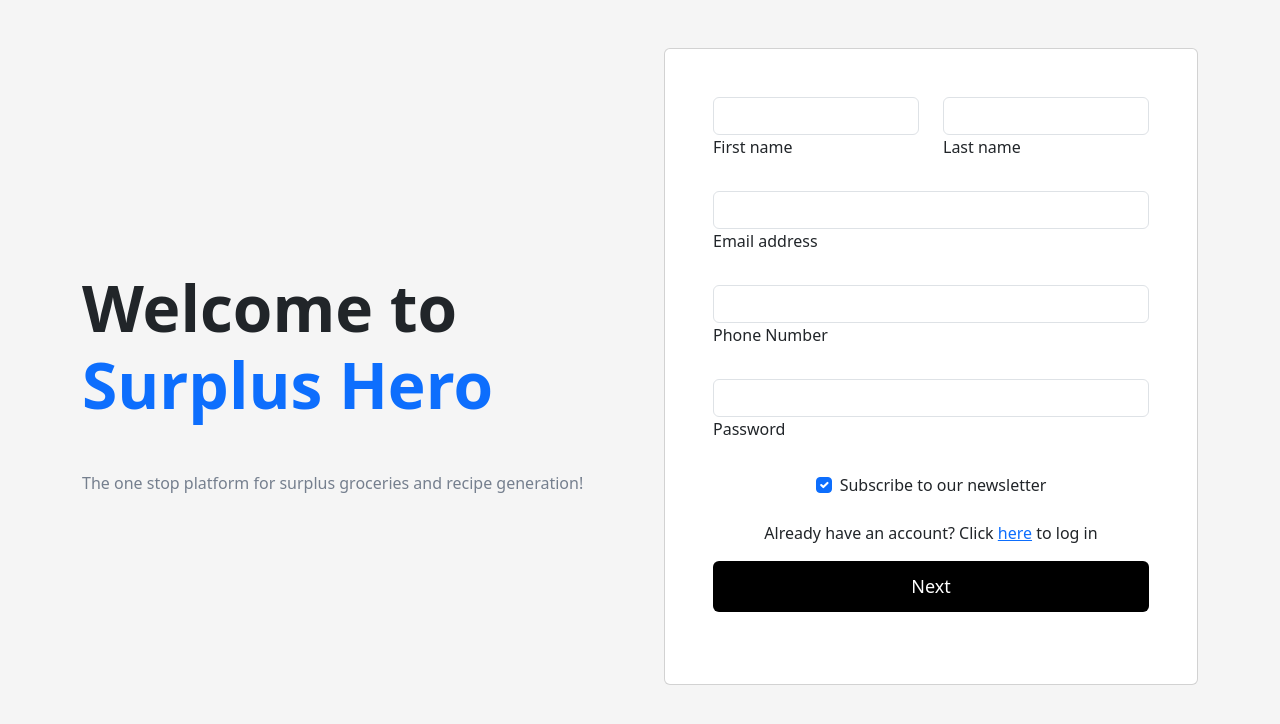
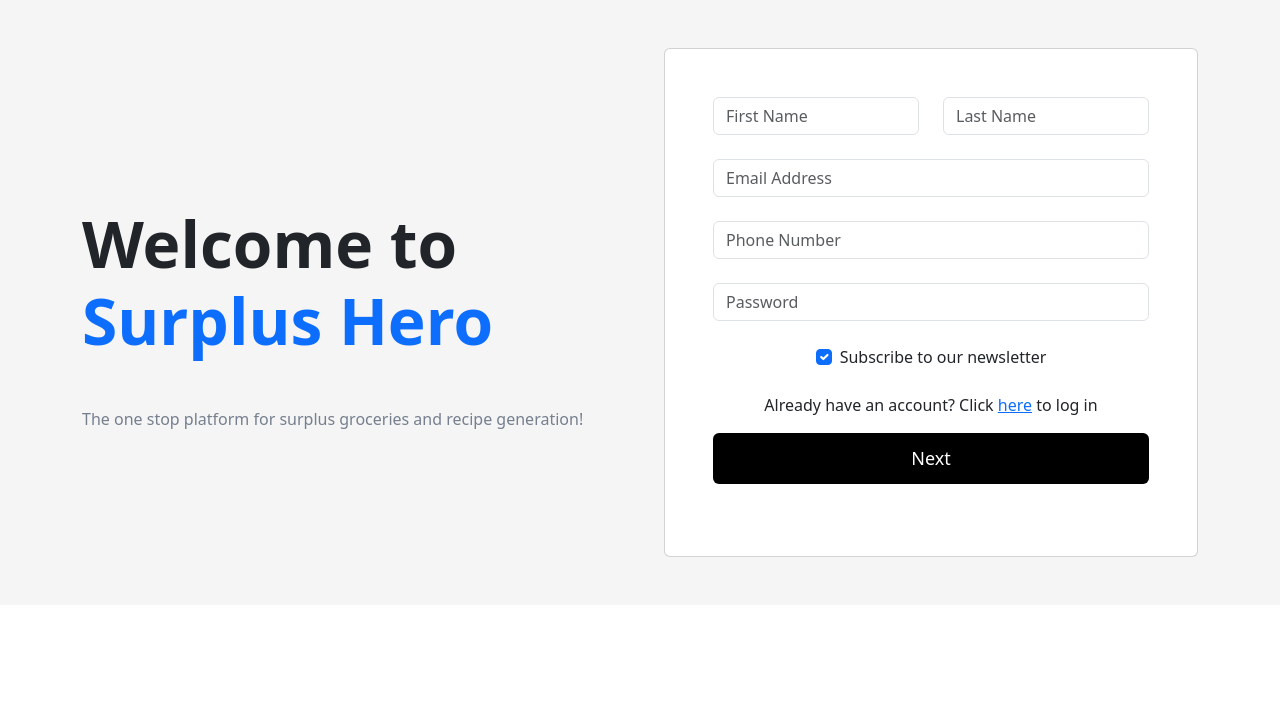
Before and after one commit to robinsjules/WAD2-Project, a Vue app in the folder SuperplusHero/: page /register in a window 1280 px wide. Shown: the top 724 px of the page. Built offline with nearby package versions, Linux system fonts and the light colour scheme.

Commit message:
made register2 look nicer

```diff
--- a/SuperplusHero/src/views/Register.vue
+++ b/SuperplusHero/src/views/Register.vue
@@ -1,6 +1,5 @@
 <template>
     <!-- <h2>Register Page</h2> -->
-    <link href="https://cdn.jsdelivr.net/npm/bootstrap@5.3.1/dist/css/bootstrap.min.css" rel="stylesheet" integrity="sha384-4bw+/aepP/YC94hEpVNVgiZdgIC5+VKNBQNGCHeKRQN+PtmoHDEXuppvnDJzQIu9" crossorigin="anonymous">
     <!-- Section: Design Block -->
     <section class="">
         <!-- Jumbotron -->
@@ -25,34 +24,34 @@
                                     <div class="row">
                                         <div class="col-md-6 mb-4">
                                             <div class="form-outline">
-                                                <input type="text" id="form3Example1" class="form-control" />
-                                                <label class="form-label" for="form3Example1">First name</label>
+                                                <input type="text" id="form3Example1" class="form-control" placeholder="First Name" />
+                                                <!-- <label class="form-label" for="form3Example1">First name</label> -->
                                             </div>
                                         </div>
                                         <div class="col-md-6 mb-4">
                                             <div class="form-outline">
-                                                <input type="text" id="form3Example2" class="form-control" />
-                                                <label class="form-label" for="form3Example2">Last name</label>
+                                                <input type="text" id="form3Example2" class="form-control" placeholder="Last Name" />
+                                                <!-- <label class="form-label" for="form3Example2">Last name</label> -->
                                             </div>
                                         </div>
                                     </div>
 
                                     <!-- Email input -->
                                     <div class="form-outline mb-4">
-                                        <input type="email" id="form3Example3" class="form-control" />
-                                        <label class="form-label" for="form3Example3">Email address</label>
+                                        <input type="email" id="form3Example3" class="form-control" placeholder="Email Address"/>
+                                        <!-- <label class="form-label" for="form3Example3">Email address</label> -->
                                     </div>
 
                                     <!-- Phone Number -->
                                     <div class="form-outline mb-4">
-                                        <input type="phonenum" id="form3Example3" class="form-control" />
-                                        <label class="form-label" for="form3Example3">Phone Number</label>
+                                        <input type="phonenum" id="form3Example3" class="form-control" placeholder="Phone Number"/>
+                                        <!-- <label class="form-label" for="form3Example3">Phone Number</label> -->
                                     </div>
 
                                     <!-- Password input -->
                                     <div class="form-outline mb-4">
-                                        <input type="password" id="form3Example4" class="form-control" />
-                                        <label class="form-label" for="form3Example4">Password</label>
+                                        <input type="password" id="form3Example4" class="form-control" placeholder="Password"/>
+                                        <!-- <label class="form-label" for="form3Example4">Password</label> -->
                                     </div>
 
                                     <!-- Checkbox -->
@@ -99,13 +98,12 @@
     </section>
     <!-- Section: Design Block -->
 </template>
-<script href="https://cdn.jsdelivr.net/npm/bootstrap@5.3.1/dist/css/bootstrap.min.css" rel="stylesheet" integrity="sha384-4bw+/aepP/YC94hEpVNVgiZdgIC5+VKNBQNGCHeKRQN+PtmoHDEXuppvnDJzQIu9" crossorigin="anonymous"></script>
 <script>
 export default {
   // Your component data and methods go here
   methods: {
     goToNext() {
-      this.$router.push({ name: 'Register2' });
+    this.$router.push({ name: 'Register2' });
     }
   }
 }
```
